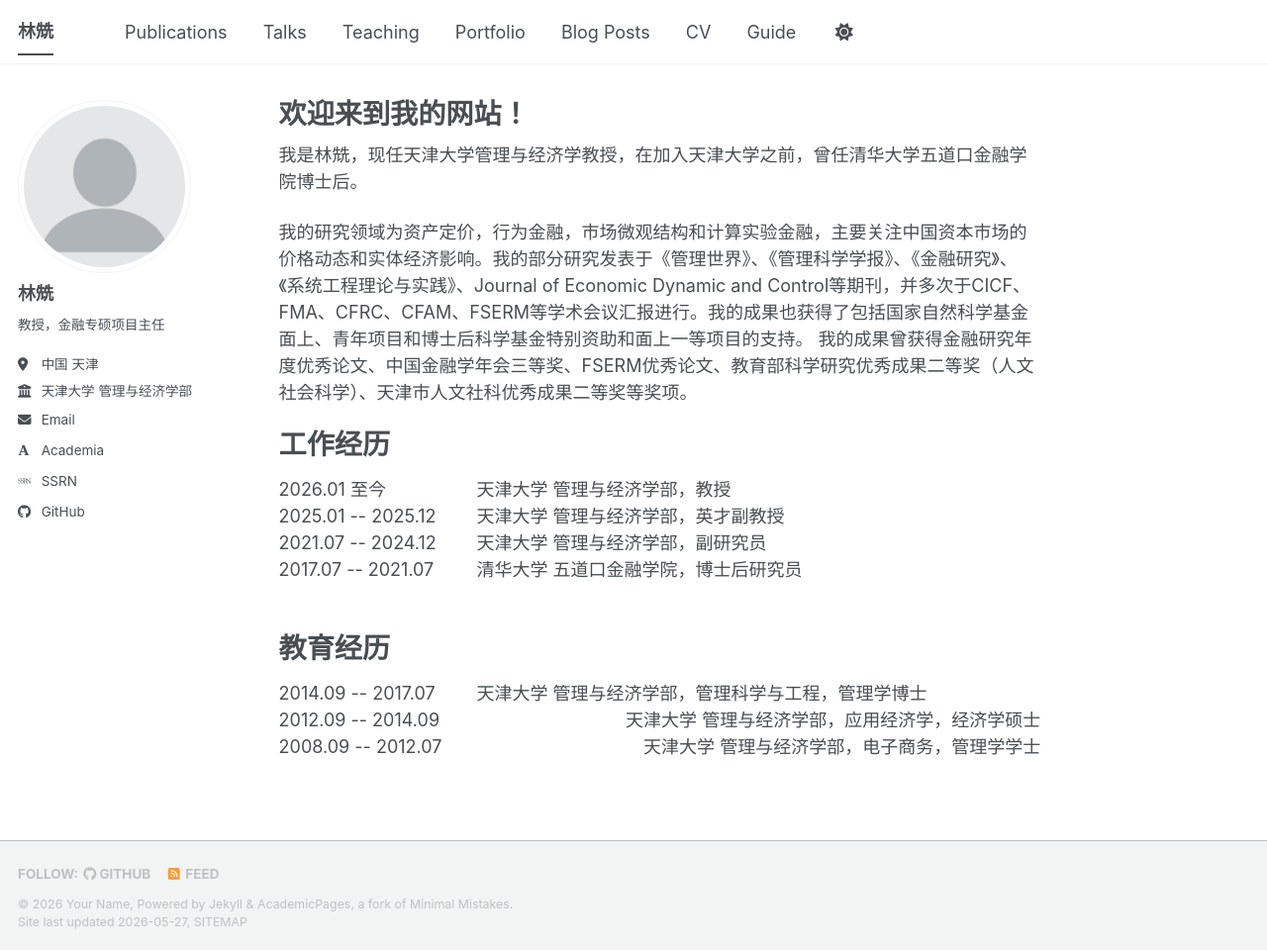
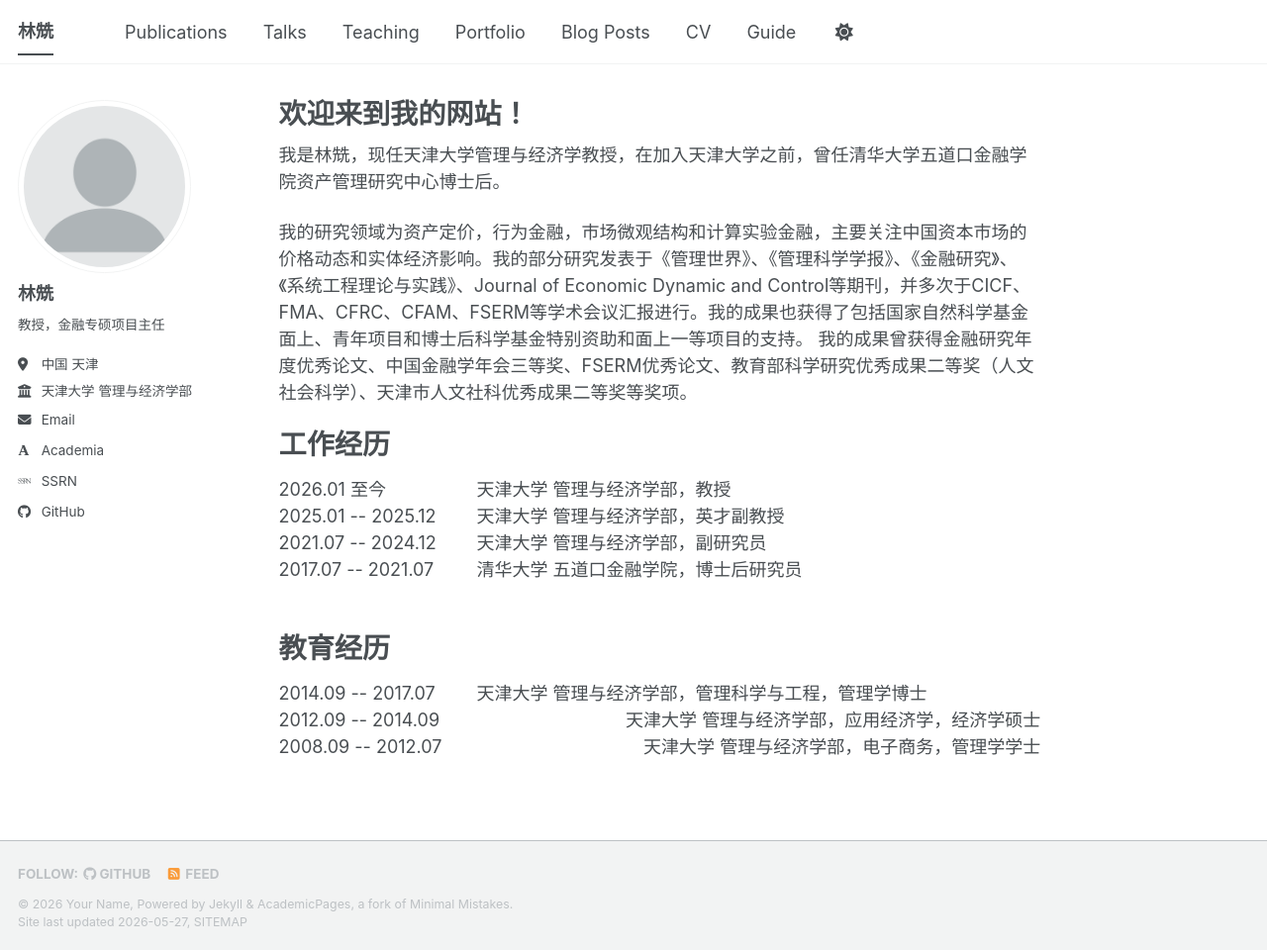
Before and after one commit to LinShen-fin/LinShen-fin.github.io, a Jekyll site: the page built from _pages/about.md, in a window 1280 px wide and 960 px high. Shown: the whole window at 99% size. Built offline with Jekyll 4.4.1, drawn with Linux system fonts in a browser that asks for light colours; some web fonts are replaced; a script bundle is joined from its source files by our own code; library files that are not in the unit come from our copies.

Commit message:
Update about.md

```diff
--- a/_pages/about.md
+++ b/_pages/about.md
@@ -7,7 +7,7 @@ redirect_from:
   - /about.html
 ---
 
-我是林兟，现任天津大学管理与经济学教授，在加入天津大学之前，曾任清华大学五道口金融学院博士后。
+我是林兟，现任天津大学管理与经济学教授，在加入天津大学之前，曾任清华大学五道口金融学院资产管理研究中心博士后。
 
 我的研究领域为资产定价，行为金融，市场微观结构和计算实验金融，主要关注中国资本市场的价格动态和实体经济影响。我的部分研究发表于《管理世界》、《管理科学学报》、《金融研究》、《系统工程理论与实践》、Journal of Economic Dynamic and Control等期刊，并多次于CICF、FMA、CFRC、CFAM、FSERM等学术会议汇报进行。我的成果也获得了包括国家自然科学基金面上、青年项目和博士后科学基金特别资助和面上一等项目的支持。
 我的成果曾获得金融研究年度优秀论文、中国金融学年会三等奖、FSERM优秀论文、教育部科学研究优秀成果二等奖（人文社会科学）、天津市人文社科优秀成果二等奖等奖项。
```
